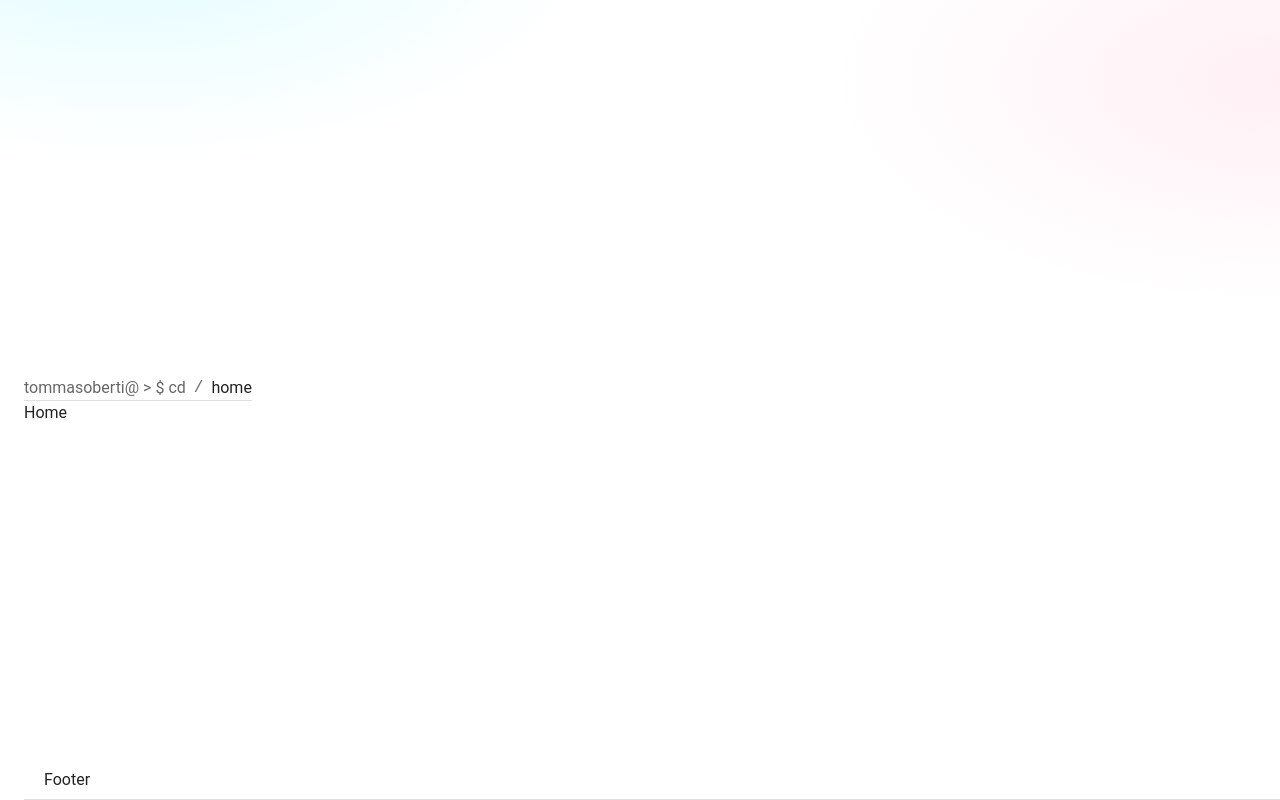
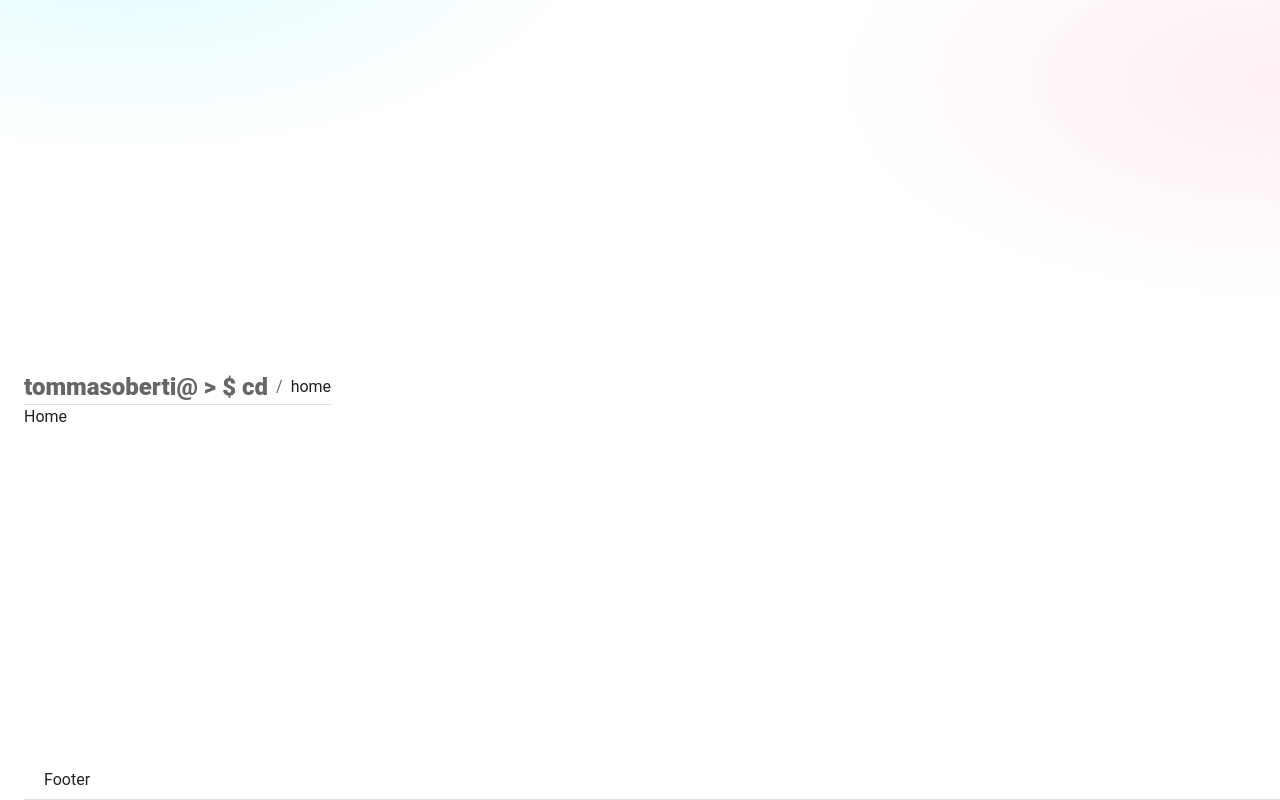
Before and after one commit to tommaso-berti/tommaso-berti-portfolio, a React (Vite) app: page / in a window 1280 px wide. Built offline with nearby package versions, Linux system fonts and the light colour scheme.

Commit message:
add styles and plugins

```diff
--- a/package.json
+++ b/package.json
@@ -14,6 +14,7 @@
     "@emotion/styled": "^11.14.1",
     "@mui/material": "^7.3.5",
     "@tailwindcss/vite": "^4.1.17",
+    "@vitejs/plugin-react": "^5.1.1",
     "eslint-plugin-react": "^7.37.5",
     "framer-motion": "^12.23.24",
     "react": "^19.1.1",
@@ -24,7 +25,6 @@
     "@eslint/js": "^9.36.0",
     "@types/react": "^19.1.16",
     "@types/react-dom": "^19.1.9",
-    "@vitejs/plugin-react": "^5.0.4",
     "autoprefixer": "^10.4.21",
     "eslint": "^9.36.0",
     "eslint-plugin-react-hooks": "^5.2.0",
--- a/src/components/BreadCrumbs.jsx
+++ b/src/components/BreadCrumbs.jsx
@@ -27,11 +27,18 @@ export default function BreadCrumbs() {
 
     return (
         <Stack spacing={2} direction="row" alignItems="center">
-            <Breadcrumbs separator="/" aria-label="breadcrumb" sx={{ fontFamily: 'monospace' }}>
+            <Breadcrumbs separator="/" aria-label="breadcrumb">
                 {crumbs.map((item, idx) => {
                     if (idx === 0) {
                         return (
-                            <Typography key="root" color="text.secondary">
+                            <Typography
+                                key="root"
+                                color="text.secondary"
+                                variant="h5"
+                                sx={{
+                                    fontWeight: 800
+                                }}
+                            >
                                 {item.label}
                             </Typography>
                         );
--- a/vite.config.js
+++ b/vite.config.js
@@ -1,10 +1,13 @@
 import { defineConfig } from 'vite'
 import react from '@vitejs/plugin-react'
-import tailwindcss from '@tailwindcss/vite'
+import tailwind from '@tailwindcss/vite'
 
 export default defineConfig({
     plugins: [
         react(),
-        tailwindcss()
+        tailwind(),
     ],
+    server: {
+        watch: { usePolling: false, interval: 100 },
+    },
 })
```
Also changed, not shown: 1 other file (tests, documents, lock files or other folders).
